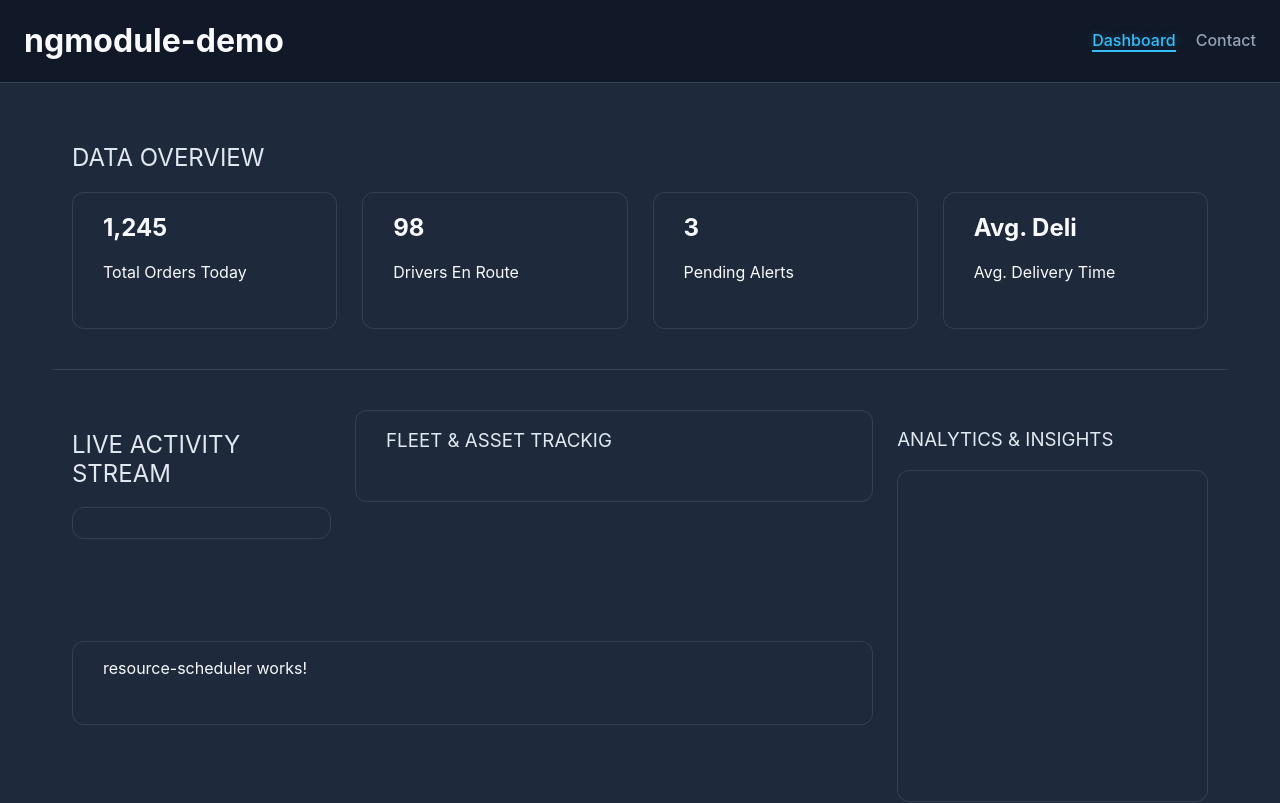
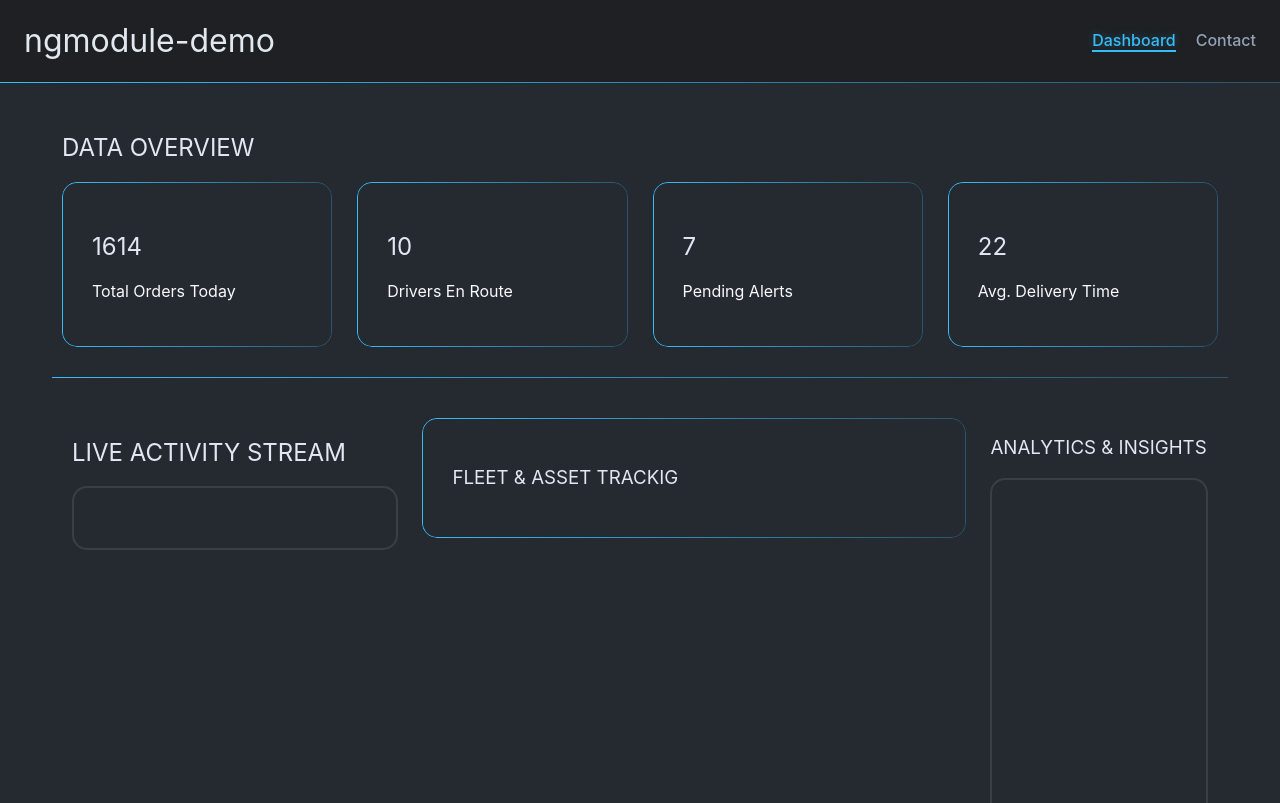
Before and after one commit to AlisonSmith1/Angular-ngmodule-demo, an Angular app: page /home/dashboard in a window 1280 px wide. Shown: the top 803 px of the page. Built offline with nearby package versions, Linux system fonts and the light colour scheme.

Commit message:
卡片樣式設定、第一部分資料模擬

```diff
--- /dev/null
+++ b/src/app/core/models/dashboard.model.ts
@@ -0,0 +1,14 @@
+// src/app/core/models/dashboard.model.ts
+export interface DashboardStats {
+  totalOrders: number;
+  driversEnRoute: number;
+  pendingAlerts: number;
+  avgDeliveryTime: number;
+}
+
+export interface ActivityLog {
+  id: string;
+  time: string;
+  status: 'online' | 'warning' | 'error';
+  message: string;
+}
--- /dev/null
+++ b/src/app/core/services/mock-data.ts
@@ -0,0 +1,25 @@
+// src/app/core/services/mock-data.service.ts
+import { Injectable } from '@angular/core';
+import { interval, map, Observable, startWith } from 'rxjs';
+import { DashboardStats } from '../models/dashboard.model';
+
+@Injectable({ providedIn: 'root' })
+export class MockDataService {
+  // 模擬頂部統計數據
+  getStats(): Observable<DashboardStats> {
+    return interval(5000).pipe(
+      startWith(0),
+      map(() => ({
+        totalOrders: Math.floor(Math.random() * 2000),
+        driversEnRoute: Math.floor(Math.random() * 100),
+        pendingAlerts: Math.floor(Math.random() * 10),
+        avgDeliveryTime: 22,
+      }))
+    );
+  }
+
+  // // 模擬即時活動日誌
+  // getActivityStream(): Observable<any[]> {
+  //   return interval(3000).pipe(...);
+  // }
+}
--- a/src/app/dashboard/component/data-overview/data-overview.html
+++ b/src/app/dashboard/component/data-overview/data-overview.html
@@ -2,19 +2,19 @@
   <h2>DATA OVERVIEW</h2>
   <div class="cardContainer">
     <div class="card">
-      <h1>1,245</h1>
+      <h1>{{ data?.totalOrders }}</h1>
       <p>Total Orders Today</p>
     </div>
     <div class="card">
-      <h1>98</h1>
+      <h1>{{ data?.driversEnRoute }}</h1>
       <p>Drivers En Route</p>
     </div>
     <div class="card">
-      <h1>3</h1>
+      <h1>{{ data?.pendingAlerts }}</h1>
       <p>Pending Alerts</p>
     </div>
     <div class="card">
-      <h1>Avg. Deli</h1>
+      <h1>{{ data?.avgDeliveryTime }}</h1>
       <p>Avg. Delivery Time</p>
     </div>
   </div>
--- a/src/app/dashboard/component/data-overview/data-overview.css
+++ b/src/app/dashboard/component/data-overview/data-overview.scss
@@ -1,6 +1,5 @@
 .dataOverview {
-  display: block;
-  padding: 20px;
+  padding: 10px;
 }
 
 .cardContainer {
--- a/src/app/dashboard/component/resource-scheduler/resource-scheduler.html
+++ b/src/app/dashboard/component/resource-scheduler/resource-scheduler.html
@@ -1 +1,5 @@
-<div class="card4"><p>resource-scheduler works!</p></div>
+<div class="resourceScheduler">
+  <div class="card4">
+    <h2>RESOURCE SCHEDULER (DRAG & DROP)</h2>
+  </div>
+</div>
--- a/src/app/dashboard/dashboard.html
+++ b/src/app/dashboard/dashboard.html
@@ -1,6 +1,6 @@
 <div class="dashboard">
   <section class="part-one">
-    <app-data-overview></app-data-overview>
+    <app-data-overview [data]="stats$ | async"></app-data-overview>
   </section>
   <hr />
   <section class="part-two">
--- a/src/app/dashboard/dashboard.scss
+++ b/src/app/dashboard/dashboard.scss
@@ -11,11 +11,12 @@
     border: none;
     border-top: 1px solid var(--border-light);
     margin: 20px 0;
+    border-image: linear-gradient(45deg, var(--primary-blue), var(--primary-glow)) 1;
   }
 
   .part-two {
     display: grid;
-    grid-template-columns: 1fr 2fr 1.2fr;
+    grid-template-columns: 1.2fr 2fr 0.8fr;
     grid-template-rows: auto auto;
     gap: 24px;
     padding: 20px;
@@ -40,6 +41,4 @@
       grid-row: 2 / 3;
     }
   }
-
-  /* 記得在每個子元件內補上 display: block; 否則 Grid 效果會失效 */
 }
--- a/src/app/dashboard/dashboard.ts
+++ b/src/app/dashboard/dashboard.ts
@@ -1,4 +1,7 @@
-import { Component } from '@angular/core';
+import { Component, OnInit } from '@angular/core';
+import { Observable } from 'rxjs';
+import { MockDataService } from '../core/services/mock-data';
+import { DashboardStats } from '../core/models/dashboard.model';
 
 @Component({
   selector: 'app-dashboard',
@@ -6,4 +9,13 @@ import { Component } from '@angular/core';
   templateUrl: './dashboard.html',
   styleUrl: './dashboard.scss',
 })
-export class Dashboard {}
+// dashboard.component.ts
+export class Dashboard implements OnInit {
+  stats$!: Observable<DashboardStats>;
+
+  constructor(private dataService: MockDataService) {}
+
+  ngOnInit() {
+    this.stats$ = this.dataService.getStats();
+  }
+}
--- a/src/app/navbar/navbar.scss
+++ b/src/app/navbar/navbar.scss
@@ -8,7 +8,8 @@
   align-items: center;
   padding: 0 24px;
   background: var(--bg-nav);
-  border-bottom: 1px solid var(--border-light);
+  border-bottom: 1px solid;
+  border-image: linear-gradient(45deg, var(--primary-blue), var(--primary-glow)) 1;
   z-index: 10;
 
   nav {
--- a/src/styles.css
+++ b/src/styles.css
@@ -1,7 +1,7 @@
 :root {
   /* --- 主背景與層次 (Backgrounds) --- */
-  --bg-card: #1e293b; /* 卡片、區塊背景 */
-  --bg-nav: #111827; /* 導覽列、側邊欄背景 */
+  --bg-card: #252930; /* 卡片、區塊背景 */
+  --bg-nav: #1e2023; /* 導覽列、側邊欄背景 */
   --bg-hover: #334155; /* 滑鼠懸停時的底色 */
 
   /* --- 科技感強調色 (Accents) --- */
@@ -31,6 +31,7 @@ body {
   font-family: 'Inter', sans-serif;
 }
 
+h1,
 h2,
 h3 {
   color: var(--text-main);
@@ -38,32 +39,56 @@ h3 {
 }
 
 .card {
+  position: relative;
   width: 100%;
-  padding-left: 30px;
-  padding-bottom: 30px;
+  padding: 30px;
   background-color: var(--bg-card);
   backdrop-filter: blur(10px);
-  border: 1px solid rgba(255, 255, 255, 0.1);
-  border-radius: 12px;
+  border-radius: 15px;
+
+  z-index: 0;
 }
 
-.card1,
+.card1 {
+  position: relative;
+  padding: 30px;
+  background-color: var(--bg-card);
+  border: 2px solid var(--glass-border);
+  border-radius: 15px;
+}
+
 .card2,
 .card4 {
-  padding-left: 30px;
-  padding-bottom: 30px;
+  position: relative;
+  padding: 30px;
   background-color: var(--bg-card);
   backdrop-filter: blur(10px);
-  border: 1px solid rgba(255, 255, 255, 0.1);
-  border-radius: 12px;
+  border-radius: 15px;
+  z-index: 0;
 }
 
 .card3 {
-  height: 300px;
-  padding-left: 30px;
-  padding-bottom: 30px;
+  height: 800px;
+  position: relative;
+  padding: 30px;
   background-color: var(--bg-card);
-  backdrop-filter: blur(10px);
-  border: 1px solid rgba(255, 255, 255, 0.1);
-  border-radius: 12px;
+  border: 2px solid var(--glass-border);
+  border-radius: 15px;
 }
+
+.card::before,
+.card2::before,
+.card4::before {
+  content: '';
+  position: absolute;
+  inset: 0;
+  border-radius: 15px;
+  padding: 1px;
+  background: linear-gradient(90deg, var(--primary-blue), var(--primary-glow));
+  -webkit-mask: linear-gradient(#fff 0 0) content-box, linear-gradient(#fff 0 0);
+  mask: linear-gradient(#fff 0 0) content-box, linear-gradient(#fff 0 0);
+  -webkit-mask-composite: xor;
+  mask-composite: exclude;
+
+  z-index: -1;
+}
```
Also changed, not shown: src/app/dashboard/component/data-overview/data-overview.ts (+4 -3 lines), 1 other file (tests, documents, lock files or other folders).
